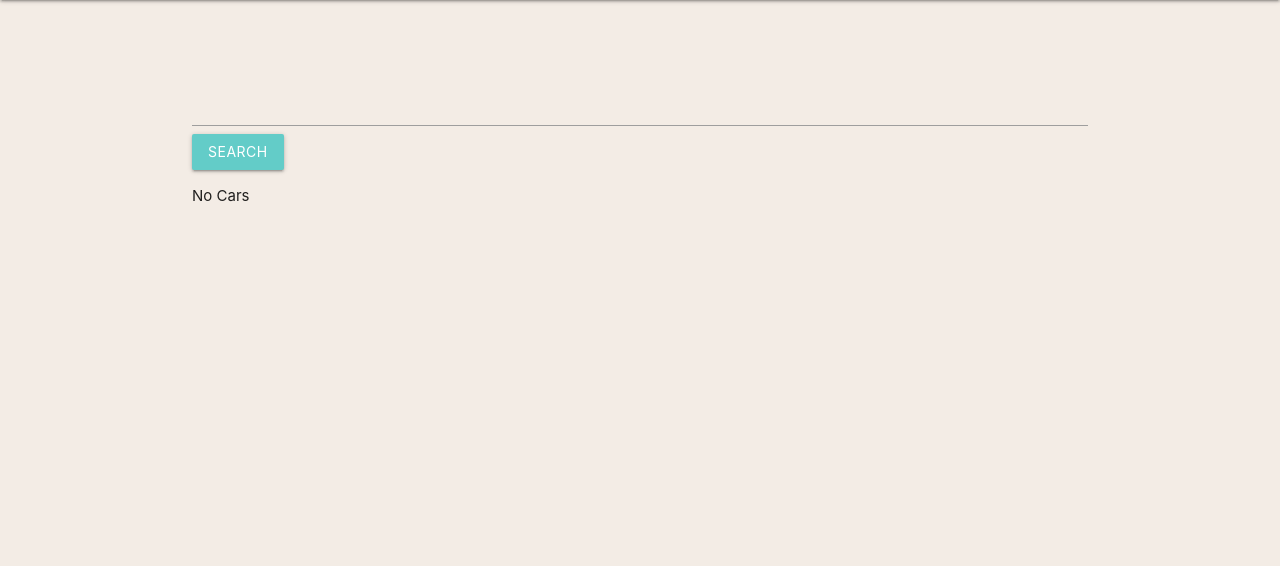
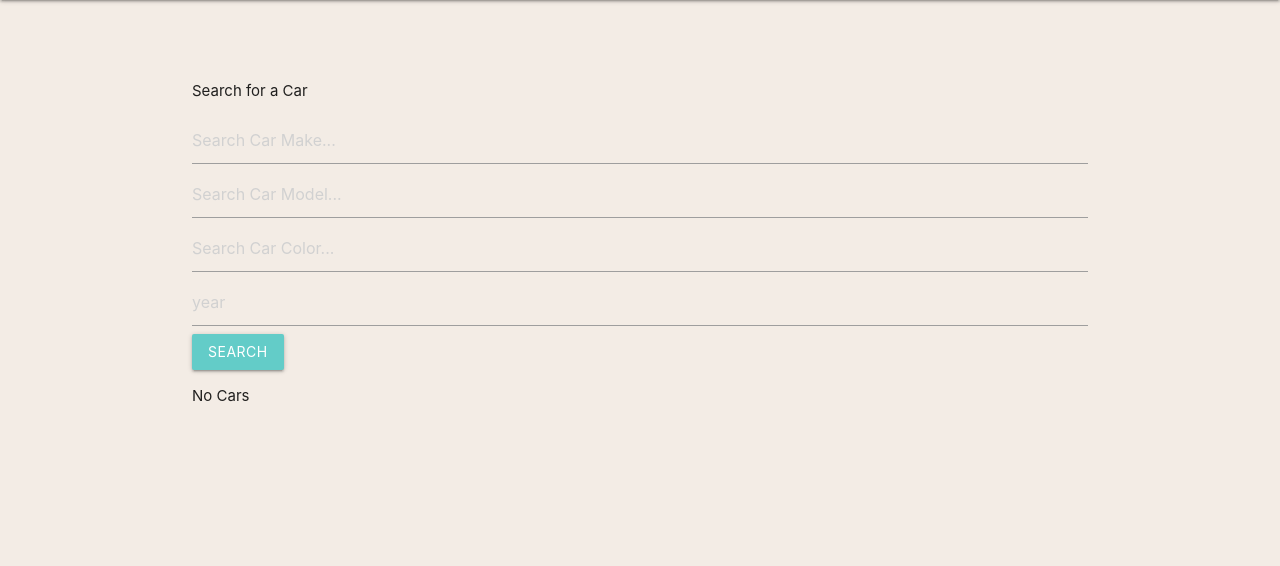
Before and after one commit to jcoles1155/carsio2, a Django app: page /cars/ in a window 1280 px wide. Shown: the part 64-630 px from the top of the page. Run offline with Django 3.2, Linux system fonts and the light colour scheme; data that the repository does not hold is empty.

Commit message:
Search updated

```diff
--- a/main_app/static/scripts/scripts.js
+++ b/main_app/static/scripts/scripts.js
@@ -6,6 +6,8 @@ const inputElement = document.getElementById('search')
 // console.log(inputElement.value)
 
 const searchForm = document.getElementById('search_form')
+
+
 function onSubmit(e) {
     e.preventDefault()
     console.log(inputElement.value)
@@ -13,15 +15,3 @@ function onSubmit(e) {
 }
 
 searchForm.addEventListener('submit', onSubmit)
-
-
-// Work in Progress
-jQuery(function($) {
-    var path = window.location.href;
-
-    $('ul a').each(function() {
-        if(this.href === path) {
-            $(this).addClass('active');
-        };
-    });
-});
--- a/main_app/templates/cars/index.html
+++ b/main_app/templates/cars/index.html
@@ -1,12 +1,27 @@
 {% extends 'base.html' %} {% block content %}
 
-<div>
+<!-- <div>
     <div class="search_bar">
         <form class="form" action="" method="get" id="search_form">
-            <input type="search" id="search">
+          <p>Search for a Car</p>
+            <input type="search" id="search" name="query">
             <button type="submit" class="btn btn-primary search">Search</button>
         </form>
     </div>
+</div> -->
+
+<div>
+  <div class="search_bar">
+      <form action="{% url 'index' %}" method="POST">
+        {% csrf_token %}
+        <p>Search for a Car</p>
+          <input type="text" id="make" name="make" placeholder="Search Car Make...">
+          <input type="text" id="carModel" name="carModel" placeholder="Search Car Model...">
+          <input type="text" id="color" name="color" placeholder="Search Car Color...">
+          <input type="text" id="year" name="year" placeholder="year">
+          <button type="submit" class="btn btn-primary search">Search</button>
+      </form>
+  </div>
 </div>
 
 {% for car in cars %}
--- a/main_app/views.py
+++ b/main_app/views.py
@@ -52,11 +52,18 @@ def profile(request, profile_id):
 
 def cars_index(request):
     print('testing', request.GET.get('make'))
-    if request.GET.get('make'):
-        cars = CarPost.objects.filter(make=request.GET.get('make'))
+    if request.method == 'POST':
+        make = request.POST.get('make')
+        carModel = request.POST.get('carModel')
+        color = request.POST.get('color')
+        year = request.POST.get('year')
+        print("fields", make, carModel, color, year)
+        cars = CarPost.objects.filter(make__contains=make, carModel__contains=carModel, color__contains=color, year__contains=year)
+        # print(make, carModel, color, year, cars)
         return render(request, 'cars/index.html', { 'cars': cars })
-    cars = CarPost.objects.all()
-    return render(request, 'cars/index.html', { 'cars': cars })
+    else:
+        cars = CarPost.objects.all()
+        return render(request, 'cars/index.html', { 'cars': cars })
 
 @login_required
 def cars_detail(request, car_id):
```
Also changed, not shown: 1 other file.
